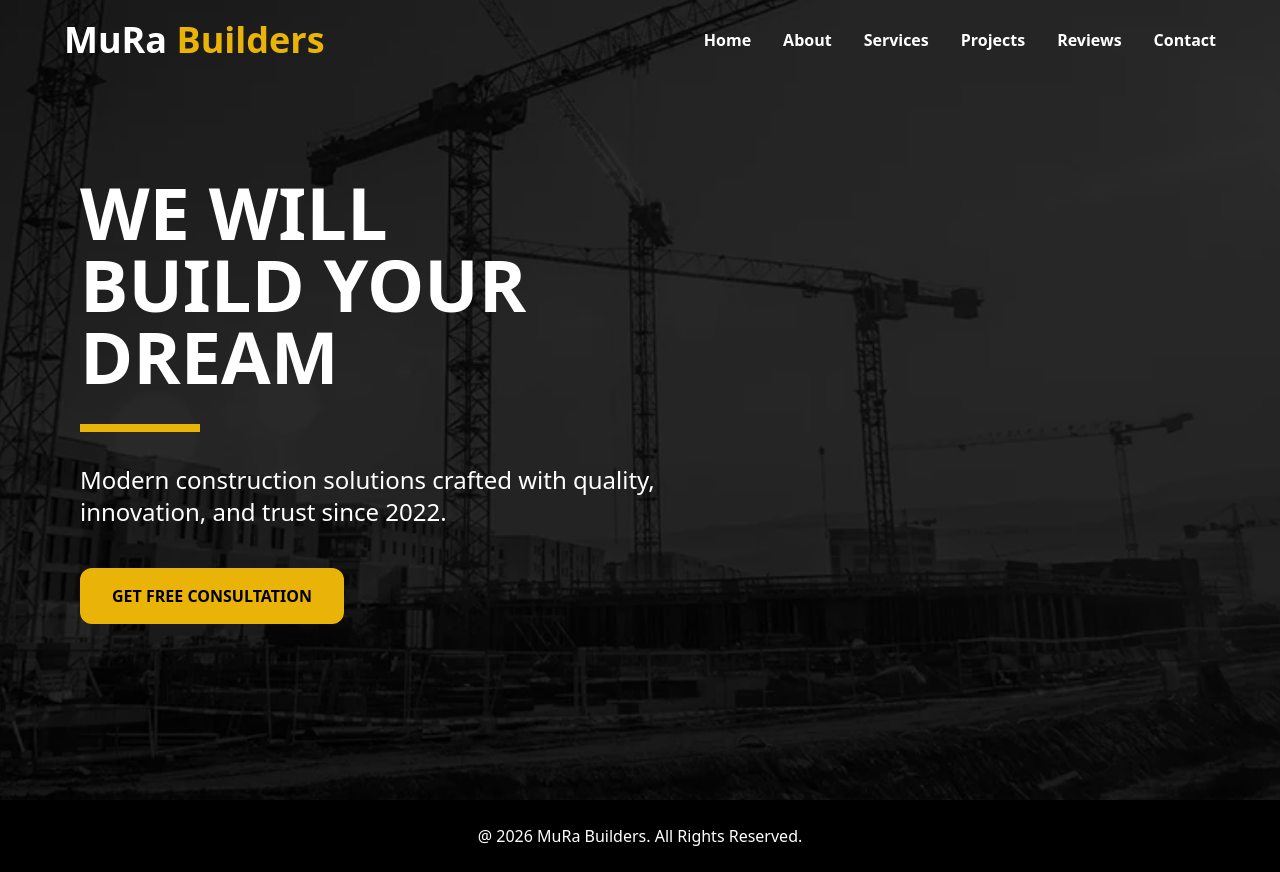
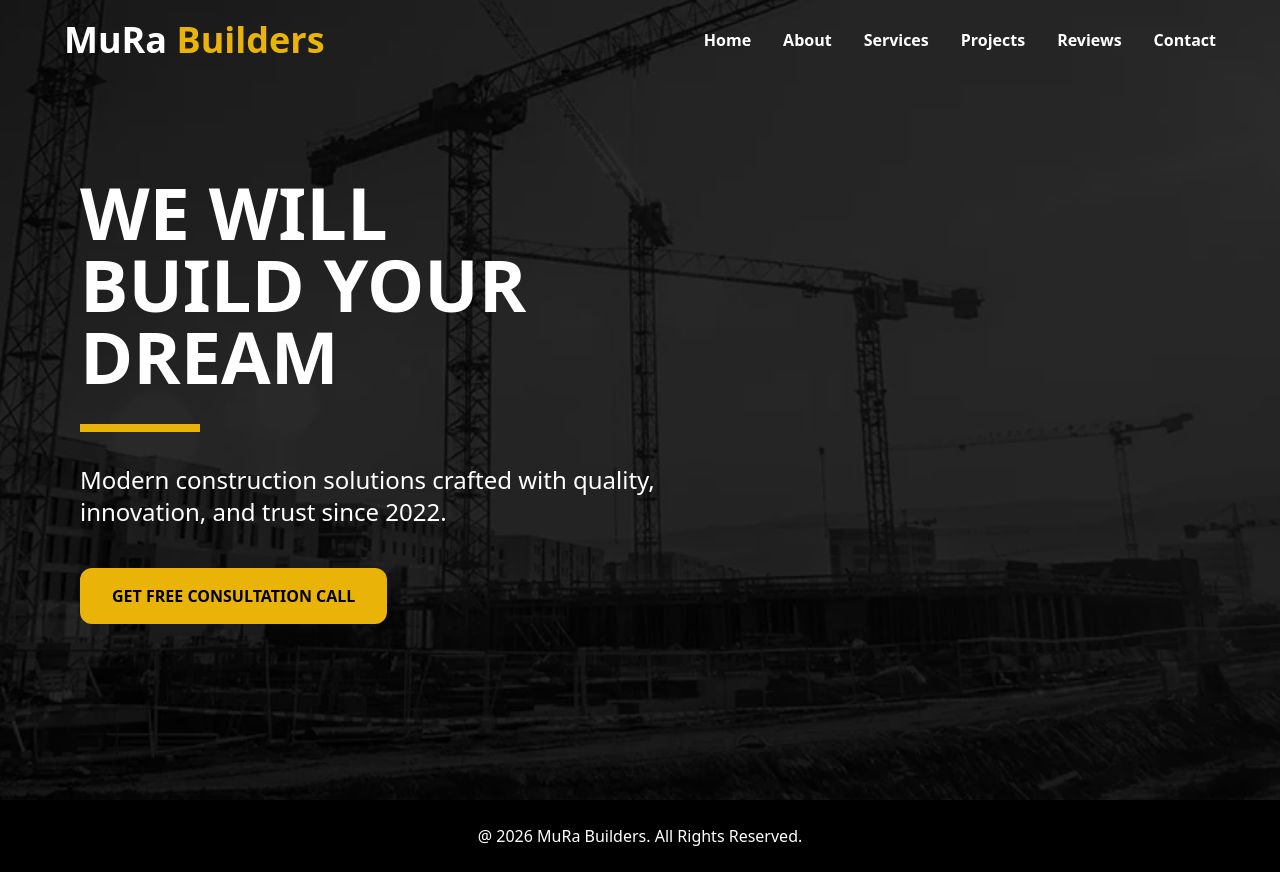
Before and after one commit to kalyangopal/Mura-Builders, a React (Vite) app: page / in a window 1280 px wide. Built offline with nearby package versions, Linux system fonts and the light colour scheme.

Commit message:
setup github pages

```diff
--- a/src/Routes/Home.jsx
+++ b/src/Routes/Home.jsx
@@ -89,7 +89,7 @@ const Home = () => {
               duration-300
             "
           >
-            GET FREE CONSULTATION
+            GET FREE CONSULTATION CALL
           </motion.button>
         </motion.div>
       </div>
```
